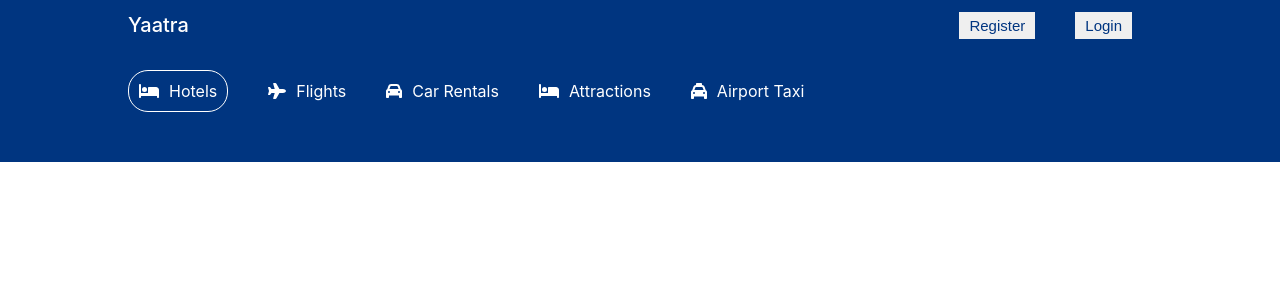
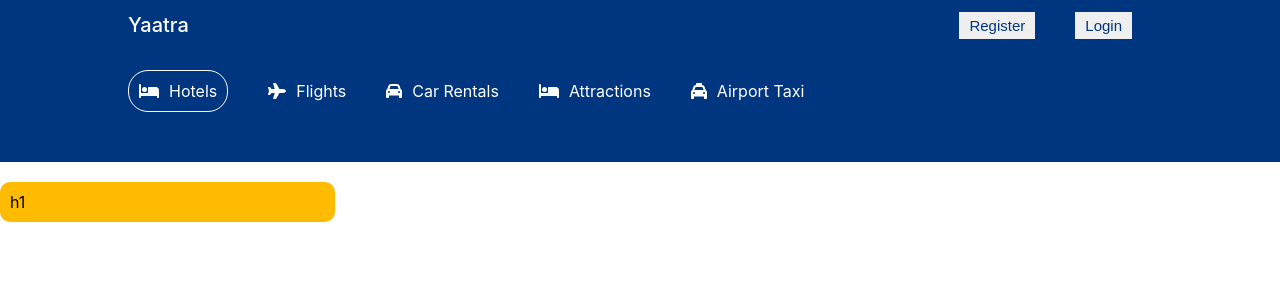
Before and after one commit to Subhradeep10/Yaatra, a React (Create React App) app in the folder frontend/: page /hotels in a window 1280 px wide. Shown: the top 300 px of the page. Built offline with nearby package versions, Linux system fonts and the light colour scheme.

Commit message:
Home page init

```diff
--- /dev/null
+++ b/frontend/src/Screens/List/List.css
@@ -0,0 +1,25 @@
+.listContainer {
+    display: flex;
+    justify-content: center;
+    margin-top: 20px;
+  }
+
+  .listWrapper {
+    width: 100%;
+    max-width: 1024px;
+    display: flex;
+    gap: 20px;
+  }
+
+  .listSearch {
+    flex: 1;
+    background-color: #febb02;
+    padding: 10px;
+    border-radius: 10px;
+    position: sticky;
+    top: 10px;
+    height: max-content;
+  }
+  .listResult {
+    flex: 3;
+  }
--- a/frontend/src/Screens/List/List.jsx
+++ b/frontend/src/Screens/List/List.jsx
@@ -1,12 +1,17 @@
 import React from "react";
 import Header from "../../Components/Header/Header";
 import Navbar from "../../Components/Navbar/Navbar";
+import "./List.css";
 
 const List = () => {
   return (
     <div>
       <Navbar />
       <Header type="list" />
+      <div className="listContainer">
+        <div className="listSearch">h1</div>
+        <div className="listResult"></div>
+      </div>
     </div>
   );
 };
```
